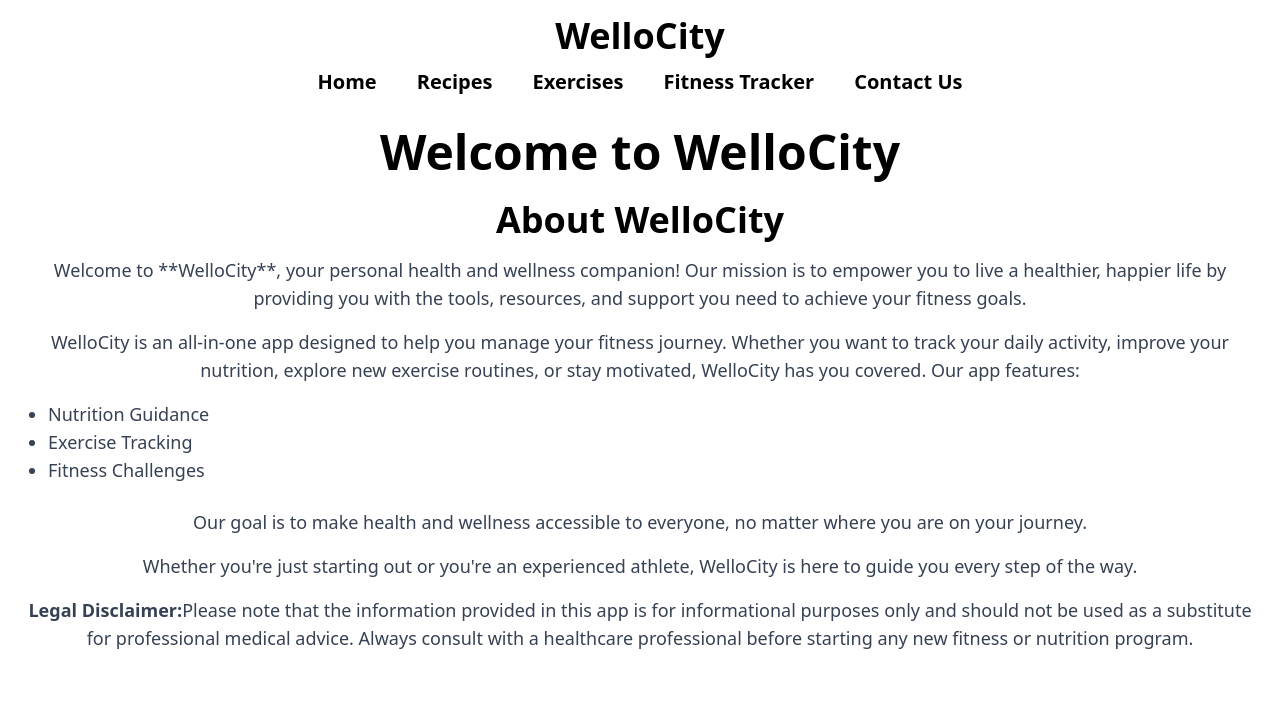
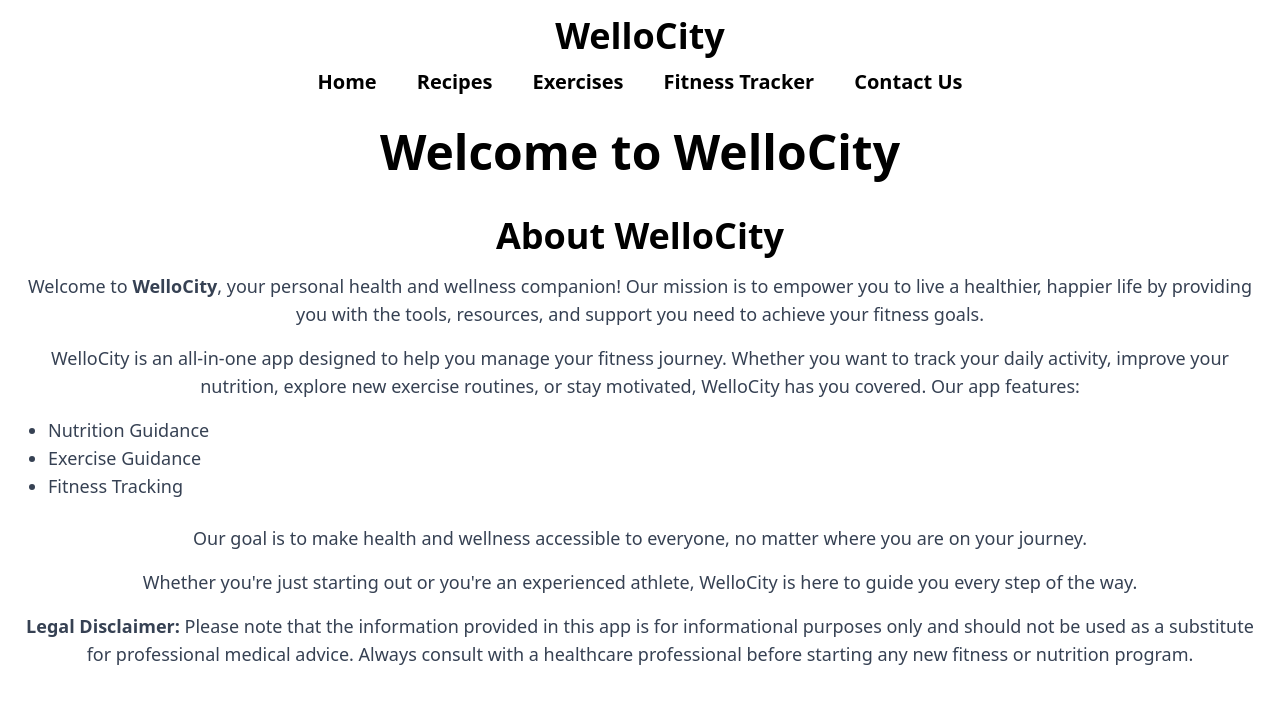
Before and after one commit to NVTG1/WelloCity, a React (Vite) app: page / in a window 1280 px wide. Shown: the top 704 px of the page. Built offline with nearby package versions, Linux system fonts and the light colour scheme.

Commit message:
Updated Home Page

```diff
--- a/src/components/Home.jsx
+++ b/src/components/Home.jsx
@@ -1,21 +1,20 @@
-//About or Home Page
-
+//Home Page that describes details about the App
 import React from "react";
-import { Link } from "react-router-dom";
 
 function Home() {
+
     return (
         <div className="bg-white min-h-screen px-6 py-4">
             <h1 className="text-5xl font-extrabold text-center text-black mb-6">
                 Welcome to WelloCity
             </h1>
 
-            <section className="mb-12">
+            <section className="mb-12 mt-10">
                 <h2 className="text-4xl font-semibold text-center text-black mb-4">
                     About WelloCity
                 </h2>
                 <p className="text-lg text-center text-gray-700 mb-4">
-                    Welcome to **WelloCity**, your personal health and wellness
+                    Welcome to <strong>WelloCity</strong>, your personal health and wellness
                     companion! Our mission is to empower you to live a healthier,
                     happier life by providing you with the tools, resources, and
                     support you need to achieve your fitness goals.
@@ -31,8 +30,8 @@ function Home() {
 
                 <ul className="list-disc pl-6 text-lg text-gray-700 mb-6">
                     <li>Nutrition Guidance</li>
-                    <li>Exercise Tracking</li>
-                    <li>Fitness Challenges</li>
+                    <li>Exercise Guidance</li>
+                    <li>Fitness Tracking</li>
                 </ul>
 
                 <p className="text-lg text-center text-gray-700 mb-4">
@@ -47,7 +46,7 @@ function Home() {
 
                 <p className="text-lg text-center text-gray-700 mb-4">
                     <span className="font-bold">Legal Disclaimer:</span>
-                    Please note that the information provided in this app is for informational purposes only
+                    &nbsp;Please note that the information provided in this app is for informational purposes only
                     and should not be used as a substitute for professional medical advice.
                     Always consult with a healthcare professional before starting any new fitness or nutrition program.
                 </p>
```
